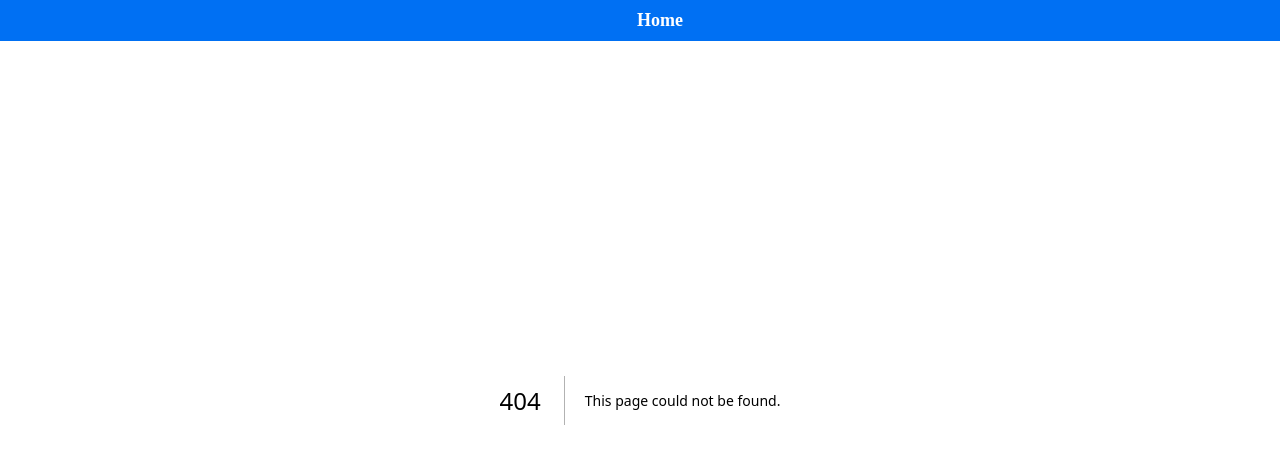
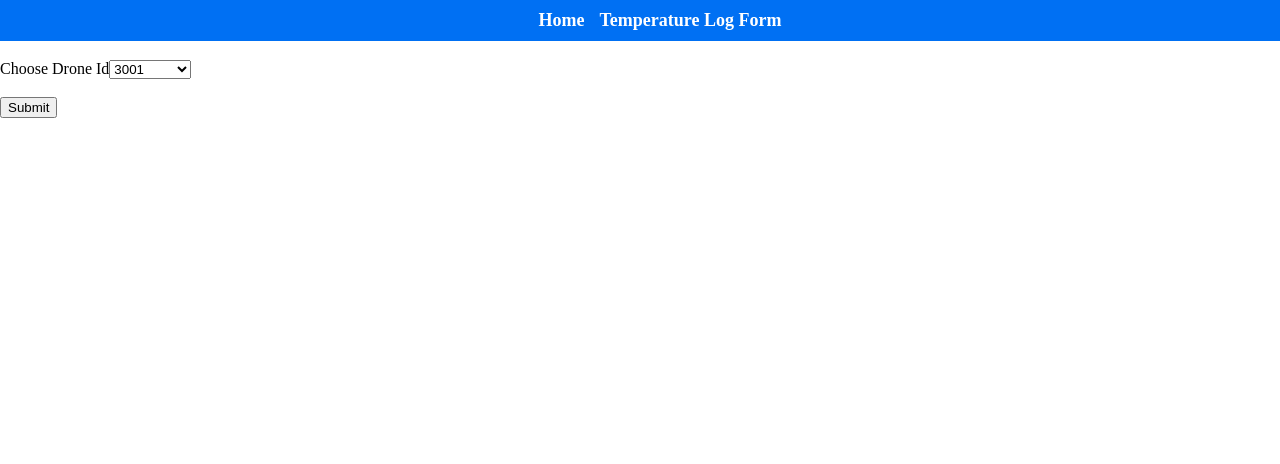
Before and after one commit to N-NONT/64050470-Asgmt-2-API-Client, a Next.js app: page /tempLogForm in a window 1280 px wide. Before the commit this address had no page. Shown: the top 464 px of the page. Built offline with nearby package versions, Linux system fonts and the light colour scheme.

Commit message:
test deploy[1]

```diff
--- /dev/null
+++ b/next.config.js
@@ -0,0 +1,8 @@
+module.exports = {
+    env: {
+      CONFIG_SERVER_API_ENDPOINT: process.env.CONFIG_SERVER_API_ENDPOINT,
+      STATUS_SERVER_API_ENDPOINT: process.env.STATUS_SERVER_API_ENDPOINT,
+      LOG_SERVER_API_ENDPOINT: process.env.LOG_SERVER_API_ENDPOINT,
+      DRONE_IDS: process.env.DRONE_IDS,
+    },
+  };
--- a/src/app/css/globals.css
+++ b/src/app/css/globals.css
@@ -34,9 +34,10 @@ html, body {
   font-weight: bold;
 }
 
-.card.configs {
-  height: 90vh;
-  width: 70%;
+.card.configsL {
+  max-height: 90vh;
+  overflow-y: auto;
+  width: 60%;
   overflow-y: auto;
   padding: 20px;
   box-sizing: border-box;
@@ -47,6 +48,22 @@ html, body {
   box-shadow: 0 4px 8px rgba(0, 0, 0, 0.1);
   border-radius: 8px;
 }
+
+.card.configsR {
+  max-height: 90vh;
+  overflow-y: auto;
+  width: 40%;
+  overflow-y: auto;
+  padding: 20px;
+  box-sizing: border-box;
+  display: flex;
+  flex-direction: column;
+
+  border: 1px solid #ccc;
+  box-shadow: 0 4px 8px rgba(0, 0, 0, 0.1);
+  border-radius: 8px;
+}
+
 
 .toppic {
   position: sticky;
@@ -81,10 +98,20 @@ thead th {
 /* Responsive Styles */
 @media (max-width: 768px) {
   .card.configs {
-    width: 90%;
+    width: 60%;
     margin-left: 0;
     margin-right: 0;
   }
+
+  html, body {
+    height: 100%;
+    margin: 0;
+    padding: 0;
+    overflow: hidden;
+  }
+
+
+
 
   table {
     font-size: 14px;
@@ -98,9 +125,18 @@ thead th {
 
 @media (max-width: 480px) {
   .card.configs {
-    width: 100%;
+    width: 90%;
     height: auto;
   }
+
+  html, body {
+    height: 100%;
+    margin: 0;
+    padding: 0;
+    overflow: hidden;
+  }
+
+
 
   table {
     font-size: 12px;
--- a/src/app/layout.js
+++ b/src/app/layout.js
@@ -19,8 +19,8 @@ export default function DashboardLayout({ children }) {
         <nav className="navbar">
           <ul>
             <li><Link href="/">Home</Link></li>
-            {/* <li><Link href="/page2">Page 2</Link></li>
-            <li><Link href="/page3">Page 3</Link></li>
+            <li><Link href="/tempLogForm">Temperature Log Form </Link></li>
+            {/* <li><Link href="/page3">Page 3</Link></li>
             <li><Link href="/page4">Page 4</Link></li> */}
           </ul>
         </nav>
--- /dev/null
+++ b/src/app/tempLogForm/DroneForm.js
@@ -0,0 +1,52 @@
+"use client";
+
+import { useState } from "react";
+import { fetchDroneData } from "../services/fetchDroneData";
+
+export default function DroneForm({ droneIds }) {
+  const [selectedId, setSelectedId] = useState(droneIds[0] || "");
+  const [droneInfo, setDroneInfo] = useState(null);
+
+  const handleSubmit = async (e) => {
+    e.preventDefault();
+
+    console.log("Selected Drone ID:", selectedId);
+    const data = await fetchDroneData([selectedId]);
+
+    if (data.length > 0) {
+      setDroneInfo(data[0]);
+    }
+  };
+
+  return (
+    <form onSubmit={handleSubmit}>
+      <label htmlFor="droneId">Choose Drone Id</label>
+      <select
+        name="droneId"
+        id="droneId"
+        value={selectedId}
+        onChange={(e) => setSelectedId(e.target.value)}
+      >
+        {droneIds.map((id) => (
+          <option key={id} value={id}>
+            {id}
+          </option>
+        ))}
+      </select>
+
+      <br />
+      <br />
+      <input type="submit" value="Submit" />
+
+      {droneInfo && (
+        <div style={{ marginTop: "20px" }}>
+          <h3>Drone Info:</h3>
+          <p><strong>ID:</strong> {droneInfo.drone_id}</p>
+          <p><strong>Name:</strong> {droneInfo.drone_name}</p>
+          <p><strong>Light:</strong> {droneInfo.light}</p>
+          <p><strong>Country:</strong> {droneInfo.country}</p>
+        </div>
+      )}
+    </form>
+  );
+}
--- /dev/null
+++ b/src/app/tempLogForm/page.js
@@ -0,0 +1,13 @@
+import "../css/globals.css";
+import DroneForm from "./DroneForm";
+import { getDroneIds } from "../services/getDroneIds";
+
+export default async function Page2() {
+  const droneIds = getDroneIds();
+
+  return (
+    <div style={{ marginTop: "60px" }}>
+      <DroneForm droneIds={droneIds} />
+    </div>
+  );
+}
```
Also changed, not shown: src/app/page.js (+25 -2 lines), src/app/uu/page.js (deleted, +0 -8 lines).
